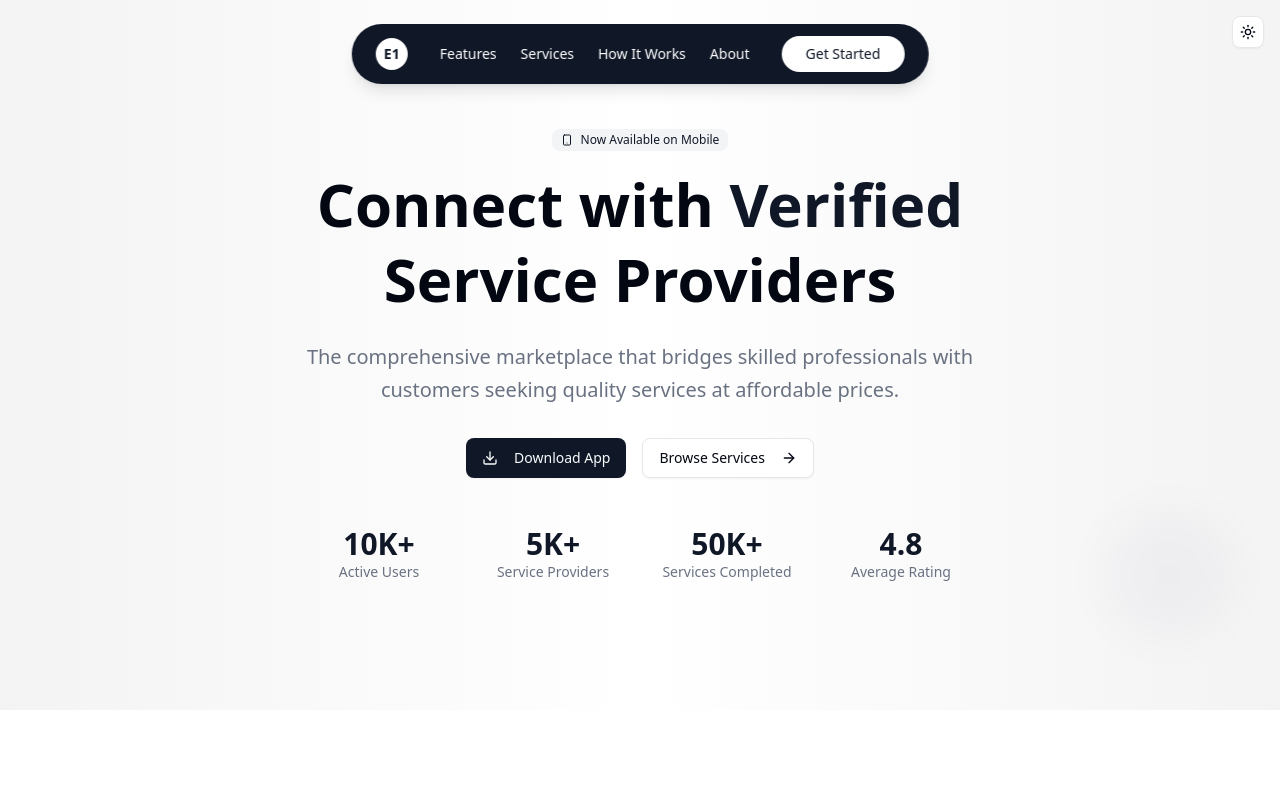
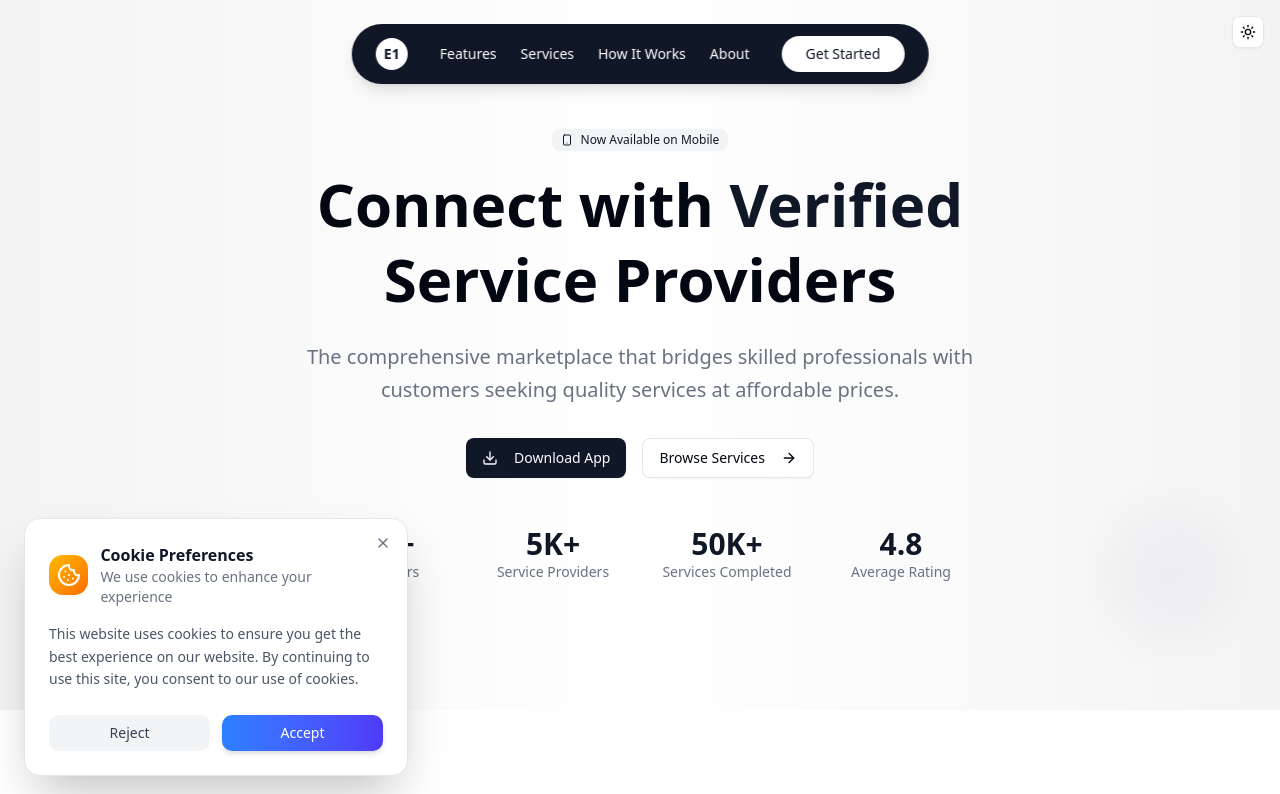
Before and after one commit to azubuike-nnamdi/eserveOne-web, a Next.js app: page / in a window 1280 px wide. Shown: the top 794 px of the page. Built offline with nearby package versions, Linux system fonts and the light colour scheme.

Commit message:
chore: config cookies acceptance :fire:

```diff
--- a/app/layout.tsx
+++ b/app/layout.tsx
@@ -1,6 +1,7 @@
 import BackToTop from "@/components/common/back-to-top";
 import Footer from "@/components/common/footer";
 import Navbar from "@/components/common/navbar";
+import CookieConsentModal from "@/components/cookie-consent-modal";
 import { ThemeProvider } from "@/components/theme-provider";
 import { ModeToggle } from "@/components/ui/mode-toggle";
 import type { Metadata, Viewport } from "next";
@@ -78,6 +79,7 @@ export default function RootLayout({
           {children}
           <Footer />
           <BackToTop />
+          <CookieConsentModal />
         </ThemeProvider>
       </body>
     </html>
--- /dev/null
+++ b/components/cookie-consent-modal.tsx
@@ -0,0 +1,97 @@
+"use client";
+
+import { useCookieStore } from "@/lib/store/cookie-store";
+import { AnimatePresence, motion } from "framer-motion";
+import { Cookie, X } from "lucide-react";
+import { useEffect, useState } from "react";
+
+export default function CookieConsentModal() {
+  const { cookiesAccepted, setCookiesAccepted } = useCookieStore();
+  const [isVisible, setIsVisible] = useState(false);
+
+  useEffect(() => {
+    // Show modal if user hasn't made a choice yet
+    if (cookiesAccepted === null) {
+      // Small delay to ensure the page has loaded
+      const timer = setTimeout(() => {
+        setIsVisible(true);
+      }, 1000);
+      return () => clearTimeout(timer);
+    }
+  }, [cookiesAccepted]);
+
+  const handleAccept = () => {
+    setCookiesAccepted(true);
+    setIsVisible(false);
+  };
+
+  const handleReject = () => {
+    setCookiesAccepted(false);
+    setIsVisible(false);
+  };
+
+  const handleClose = () => {
+    setIsVisible(false);
+  };
+
+  return (
+    <AnimatePresence>
+      {isVisible && (
+        <motion.div
+          className="fixed bottom-6 left-6 z-50 max-w-sm"
+          initial={{ opacity: 0, x: -100, scale: 0.8 }}
+          animate={{ opacity: 1, x: 0, scale: 1 }}
+          exit={{ opacity: 0, x: -100, scale: 0.8 }}
+          transition={{ duration: 0.3, ease: "easeOut" }}
+        >
+          <div className="bg-white dark:bg-slate-800 rounded-2xl shadow-2xl border border-gray-200 dark:border-slate-700 p-6 relative">
+            {/* Close button */}
+            <button
+              onClick={handleClose}
+              className="absolute top-3 right-3 p-1 rounded-full hover:bg-gray-100 dark:hover:bg-slate-700 transition-colors"
+            >
+              <X className="h-4 w-4 text-gray-500 dark:text-gray-400" />
+            </button>
+
+            {/* Cookie icon */}
+            <div className="flex items-center gap-3 mb-4">
+              <div className="h-10 w-10 rounded-xl bg-gradient-to-br from-amber-400 to-orange-500 flex items-center justify-center">
+                <Cookie className="h-6 w-6 text-white" />
+              </div>
+              <div>
+                <h3 className="font-bold text-gray-900 dark:text-white">
+                  Cookie Preferences
+                </h3>
+                <p className="text-sm text-gray-500 dark:text-gray-400">
+                  We use cookies to enhance your experience
+                </p>
+              </div>
+            </div>
+
+            {/* Description */}
+            <p className="text-sm text-gray-600 dark:text-gray-300 mb-6 leading-relaxed">
+              This website uses cookies to ensure you get the best experience on our website.
+              By continuing to use this site, you consent to our use of cookies.
+            </p>
+
+            {/* Buttons */}
+            <div className="flex gap-3">
+              <button
+                onClick={handleReject}
+                className="flex-1 px-4 py-2 text-sm font-medium text-gray-700 dark:text-gray-300 bg-gray-100 dark:bg-slate-700 rounded-lg hover:bg-gray-200 dark:hover:bg-slate-600 transition-colors"
+              >
+                Reject
+              </button>
+              <button
+                onClick={handleAccept}
+                className="flex-1 px-4 py-2 text-sm font-medium text-white bg-gradient-to-r from-blue-500 to-indigo-600 rounded-lg hover:from-blue-600 hover:to-indigo-700 transition-all duration-200 shadow-md hover:shadow-lg"
+              >
+                Accept
+              </button>
+            </div>
+          </div>
+        </motion.div>
+      )}
+    </AnimatePresence>
+  );
+}
--- /dev/null
+++ b/hooks/use-cookie-consent.ts
@@ -0,0 +1,13 @@
+import { useCookieStore } from "@/lib/store/cookie-store";
+
+export const useCookieConsent = () => {
+  const { cookiesAccepted, setCookiesAccepted, resetCookies } = useCookieStore();
+
+  return {
+    cookiesAccepted,
+    setCookiesAccepted,
+    resetCookies,
+    hasUserMadeChoice: cookiesAccepted !== null,
+    canTrackAnalytics: cookiesAccepted === true,
+  };
+};
--- /dev/null
+++ b/lib/store/cookie-store.ts
@@ -0,0 +1,23 @@
+import { create } from 'zustand';
+import { persist } from 'zustand/middleware';
+
+interface CookieState {
+  cookiesAccepted: boolean | null;
+  setCookiesAccepted: (accepted: boolean) => void;
+  resetCookies: () => void;
+}
+
+export const useCookieStore = create<CookieState>()(
+  persist(
+    (set) => ({
+      cookiesAccepted: null, // null means user hasn't made a choice yet
+      setCookiesAccepted: (accepted: boolean) =>
+        set({ cookiesAccepted: accepted }),
+      resetCookies: () =>
+        set({ cookiesAccepted: null }),
+    }),
+    {
+      name: 'cookie-consent', // localStorage key
+    }
+  )
+);
--- a/package.json
+++ b/package.json
@@ -22,7 +22,8 @@
     "react": "^19.0.0",
     "react-dom": "^19.0.0",
     "remixicon-react": "^1.0.0",
-    "tailwind-merge": "^3.3.1"
+    "tailwind-merge": "^3.3.1",
+    "zustand": "^5.0.6"
   },
   "devDependencies": {
     "@commitlint/cli": "^19.8.1",
```
Also changed, not shown: 1 other file (tests, documents, lock files or other folders).
